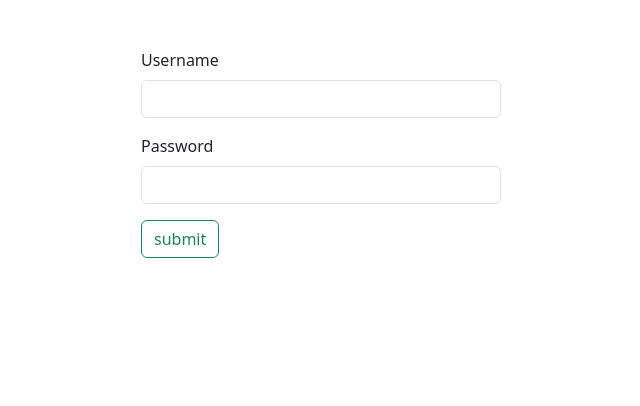
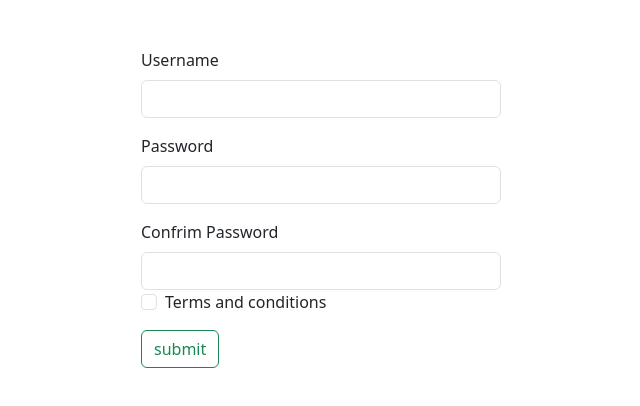
Before and after one commit to Jeevananthan-S/LOGIN_TeamProject, an Angular app: page / in a window 1280 px wide. Shown: the top 406 px of the page, without its empty margins (319-959 px from the left). Built offline with nearby package versions, Linux system fonts and the light colour scheme.

Commit message:
added checkbox and confrimpassword

```diff
--- a/src/app/app.component.html
+++ b/src/app/app.component.html
@@ -15,15 +15,23 @@
   </div>
 
   <div class="confirmPassword">
-
+      <!--   jaiganesh 11/07/2023 created confrim Password tag -->
+    <label for="inputPassword5" class="form-label">Confrim Password</label>
+    <input type="password" id="inputPassword5" class="form-control" aria-labelledby="passwordHelpBlock">
   </div>
 
   <div class="terms">
-
+     <!--   jaiganesh 11/07/2023 created checkbox tag -->
+    <div class="form-check">
+      <input class="form-check-input" type="checkbox" value="" id="flexCheckDefault">
+      <label class="form-check-label" for="flexCheckDefault">
+        Terms and conditions
+      </label>
+    </div>
   </div>
 
     <div class="button my-3">
-      <!-- <  jaiganesh 11/07/2023 created submit button  -->
+      <!--  jaiganesh 11/07/2023 created submit button  -->
      <button type="button" class="btn btn-outline-success">submit</button>
   </div>
 
```
